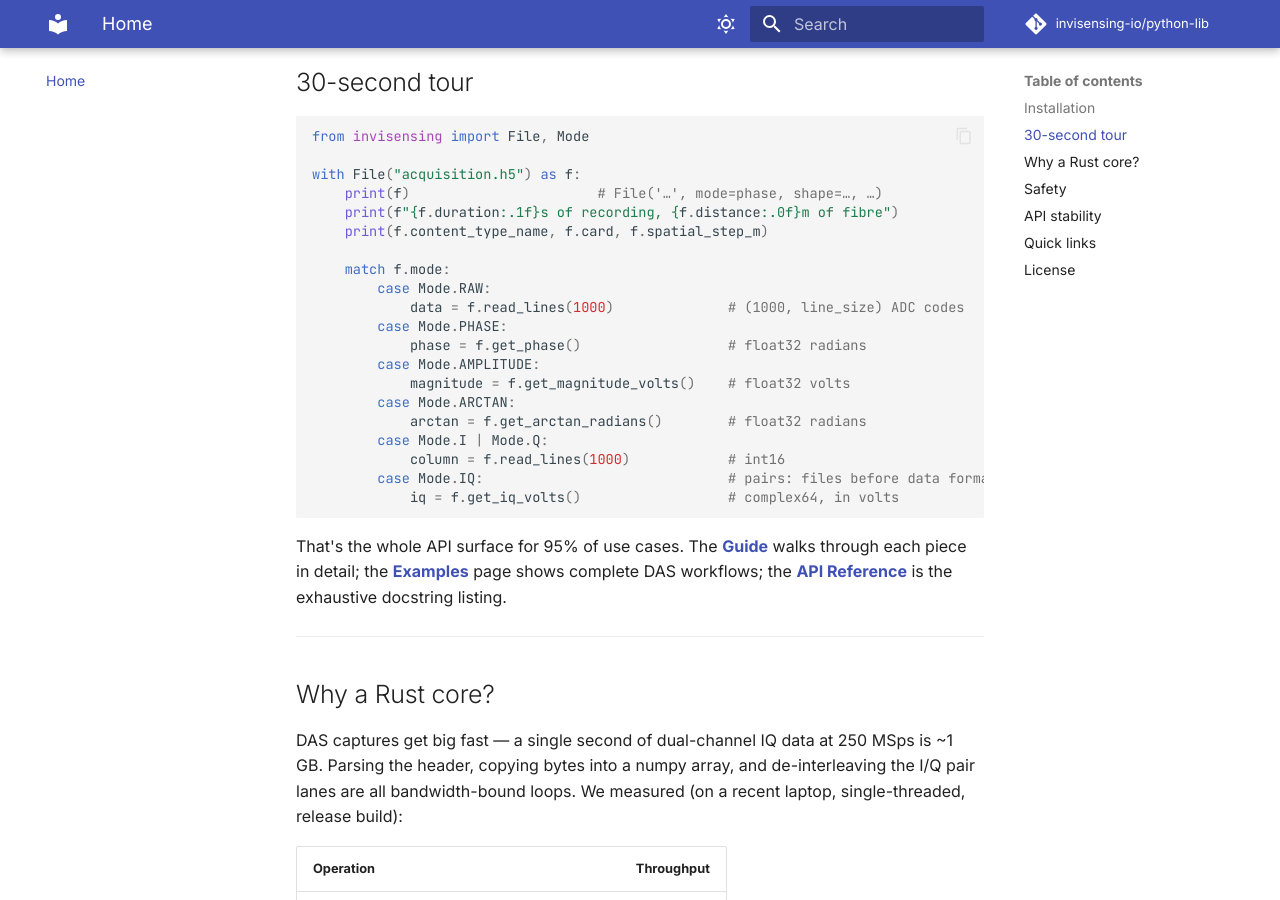
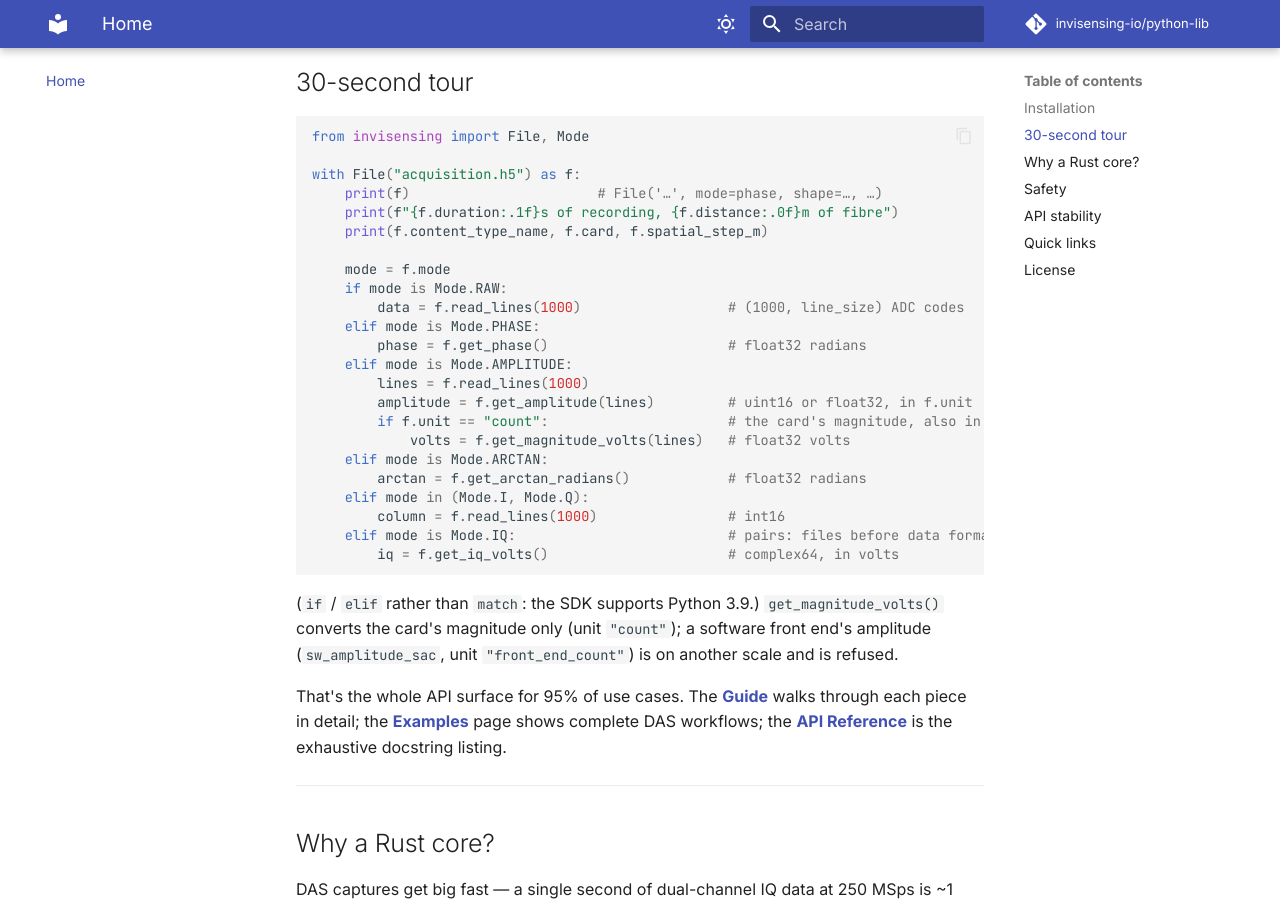
Before and after one commit to invisensing-io/python-lib, an MkDocs documentation site: the page built from docs/index.md, in a window 1280 px wide and 900 px high, scrolled down 1059 px. Built offline with MkDocs 1.6.1 and Material for MkDocs 9.7.7, drawn with Linux system fonts in a browser that asks for light colours; comment, search, counter and statistics services are not loaded.

Commit message:
Docs: exact legacy reading, no match statement (Python 3.9), docstrings that say what the code does
- README: which files are read from their flags, and how they differ from
  1.3.0 (unsigned single columns, distances 3.3 % shorter, SEG-Y text
  headers and integer widths, File.dtype); the pre-v1 exceptions
  (sw_custom of an older Sandbox, archive exports without INTERLEAVED);
  a link to the CHANGELOG.
- requires-python is >= 3.9, which has no match statement: the README,
  docs (index, guide, API, examples), the package and Mode docstrings and
  assets/basic_usage.py (shipped in the sdist) dispatch with if / elif.
- docs/index.md passed every Mode.AMPLITUDE to get_magnitude_volts(),
  which refuses a software front end's amplitude: the tour reads
  get_amplitude() and converts to volts only the card's magnitude (unit
  "count"); docs/examples.md section 6 likewise.
- docs/examples.md: what export_dat writes for a file written before v1
  (a v1 file for a single-column registry value, a legacy copy otherwise),
  instead of "keeps its header as it is".
- _formats._step filters nothing (_positive_float_attr does);
  File.temporal_step_s names the fallback it uses
  (Header.derived_temporal_step_s), not 1 / trig_frequency_real_hz.
- release.yml: wheels for CPython 3.9-3.14 and macOS arm64 only, as the
  jobs below build; the tag message is the GitHub Release text.

````diff
--- a/docs/index.md
+++ b/docs/index.md
@@ -54,20 +54,28 @@ with File("acquisition.h5") as f:
     print(f"{f.duration:.1f}s of recording, {f.distance:.0f}m of fibre")
     print(f.content_type_name, f.card, f.spatial_step_m)
 
-    match f.mode:
-        case Mode.RAW:
-            data = f.read_lines(1000)              # (1000, line_size) ADC codes
-        case Mode.PHASE:
-            phase = f.get_phase()                  # float32 radians
-        case Mode.AMPLITUDE:
-            magnitude = f.get_magnitude_volts()    # float32 volts
-        case Mode.ARCTAN:
-            arctan = f.get_arctan_radians()        # float32 radians
-        case Mode.I | Mode.Q:
-            column = f.read_lines(1000)            # int16
-        case Mode.IQ:                              # pairs: files before data format v1
-            iq = f.get_iq_volts()                  # complex64, in volts
+    mode = f.mode
+    if mode is Mode.RAW:
+        data = f.read_lines(1000)                  # (1000, line_size) ADC codes
+    elif mode is Mode.PHASE:
+        phase = f.get_phase()                      # float32 radians
+    elif mode is Mode.AMPLITUDE:
+        lines = f.read_lines(1000)
+        amplitude = f.get_amplitude(lines)         # uint16 or float32, in f.unit
+        if f.unit == "count":                      # the card's magnitude, also in volts
+            volts = f.get_magnitude_volts(lines)   # float32 volts
+    elif mode is Mode.ARCTAN:
+        arctan = f.get_arctan_radians()            # float32 radians
+    elif mode in (Mode.I, Mode.Q):
+        column = f.read_lines(1000)                # int16
+    elif mode is Mode.IQ:                          # pairs: files before data format v1
+        iq = f.get_iq_volts()                      # complex64, in volts
 ```
+
+(`if` / `elif` rather than `match`: the SDK supports Python 3.9.)
+`get_magnitude_volts()` converts the card's magnitude only (unit
+`"count"`); a software front end's amplitude (`sw_amplitude_sac`, unit
+`"front_end_count"`) is on another scale and is refused.
 
 That's the whole API surface for 95% of use cases. The
 [**Guide**](guide.md) walks through each piece in detail; the
````
Also changed, not shown: README.md (+45 -23 lines), docs/api.md (+14 -12 lines), docs/examples.md (+29 -19 lines), docs/guide.md (+14 -10 lines), 5 other files.
